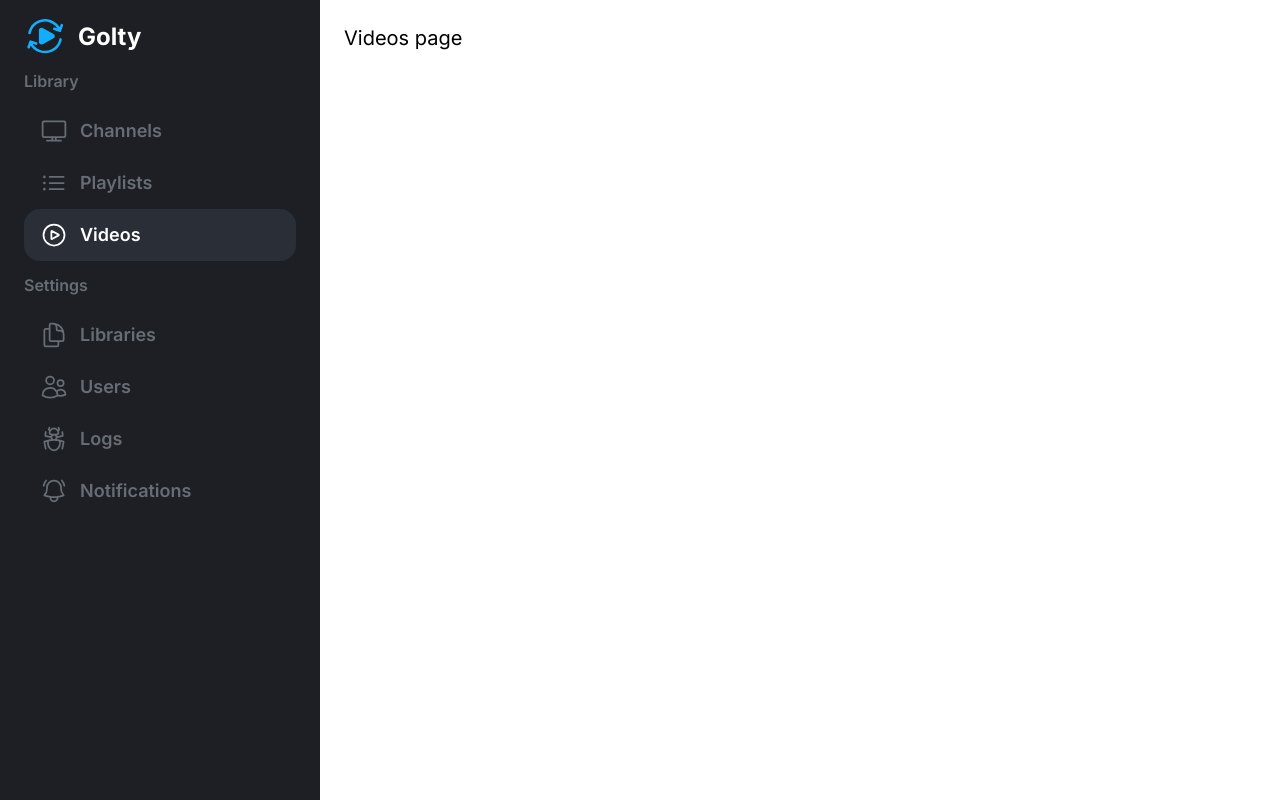
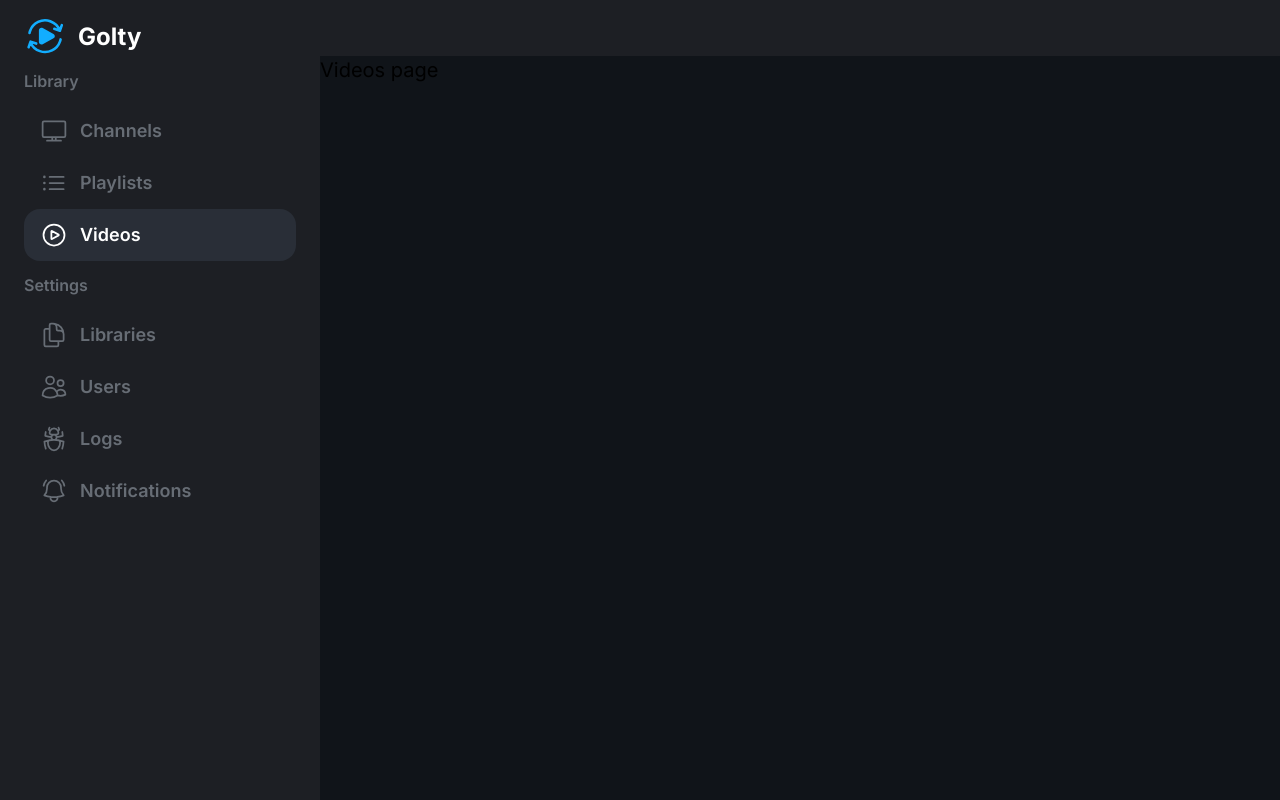
Before and after one commit to XiovV/Golty, a Next.js app: page / in a window 1280 px wide. Built offline with nearby package versions, Linux system fonts and the light colour scheme.

Commit message:
feat(client/desktop): add top bar boilerplate

```diff
--- /dev/null
+++ b/src/app/components/top-bar.tsx
@@ -0,0 +1,3 @@
+export default function TopBar() {
+  return <div className="bg-[#1D1F24] p-7 top w-full"></div>;
+}
--- a/src/app/layout.tsx
+++ b/src/app/layout.tsx
@@ -3,6 +3,7 @@ import { Inter } from "next/font/google";
 import "./globals.css";
 import BottomNav from "./components/bottom-nav";
 import SideNav from "./components/side-nav";
+import TopBar from "./components/top-bar";
 
 const inter = Inter({ subsets: ["latin"] });
 
@@ -24,7 +25,10 @@ export default function RootLayout({
             <SideNav />
           </div>
 
-          <div className="flex-grow p-6 overflow-y-auto">{children}</div>
+          <div className="flex-grow overflow-y-auto bg-[#101419]">
+            <TopBar />
+            {children}
+          </div>
 
           <div>
             <BottomNav />
--- a/tailwind.config.ts
+++ b/tailwind.config.ts
@@ -6,6 +6,13 @@ const config: Config = {
     './src/components/**/*.{js,ts,jsx,tsx,mdx}',
     './src/app/**/*.{js,ts,jsx,tsx,mdx}',
   ],
+  theme: {
+    extend: {
+      colors: {
+
+      }
+    }
+  },
   plugins: [],
 }
 export default config
```
